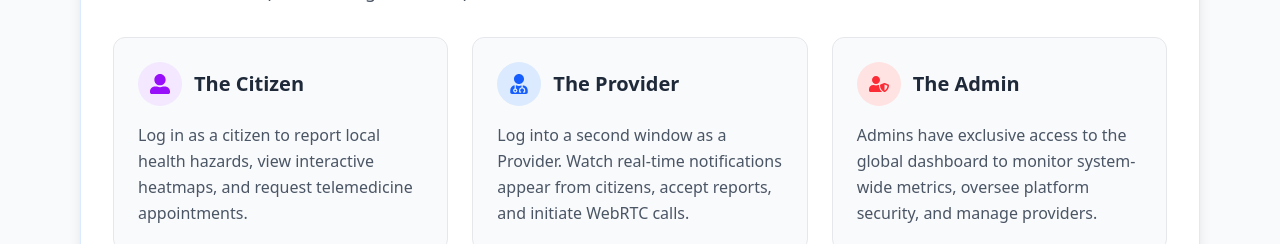
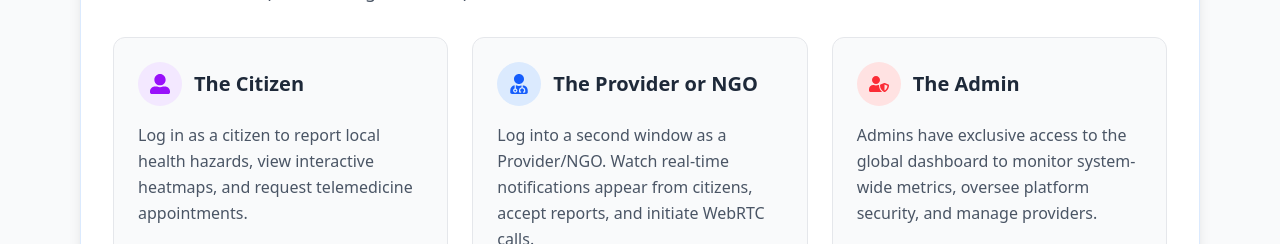
Before and after one commit to Divyansh2905/HealthHub, a React (Vite) app: page / in a window 1280 px wide. Shown: the part 708-952 px from the top of the page. Built offline with nearby package versions, Linux system fonts and the light colour scheme; no server answers; the database is empty.

Commit message:
Include Instructions in the Home Page about Role-based Access

```diff
--- a/src/pages/Home.jsx
+++ b/src/pages/Home.jsx
@@ -89,10 +89,10 @@ export default function Home() {
                     <div className="bg-blue-100 p-3 rounded-full text-blue-600">
                       <FaUserMd className="text-xl" />
                     </div>
-                    <h3 className="font-bold text-xl text-gray-800">The Provider</h3>
+                    <h3 className="font-bold text-xl text-gray-800">The Provider or NGO</h3>
                   </div>
                   <p className="text-gray-600 leading-relaxed">
-                    Log into a second window as a Provider. Watch real-time notifications appear from citizens, accept reports, and initiate WebRTC calls.
+                    Log into a second window as a Provider/NGO. Watch real-time notifications appear from citizens, accept reports, and initiate WebRTC calls.
                   </p>
                 </div>
 
```
